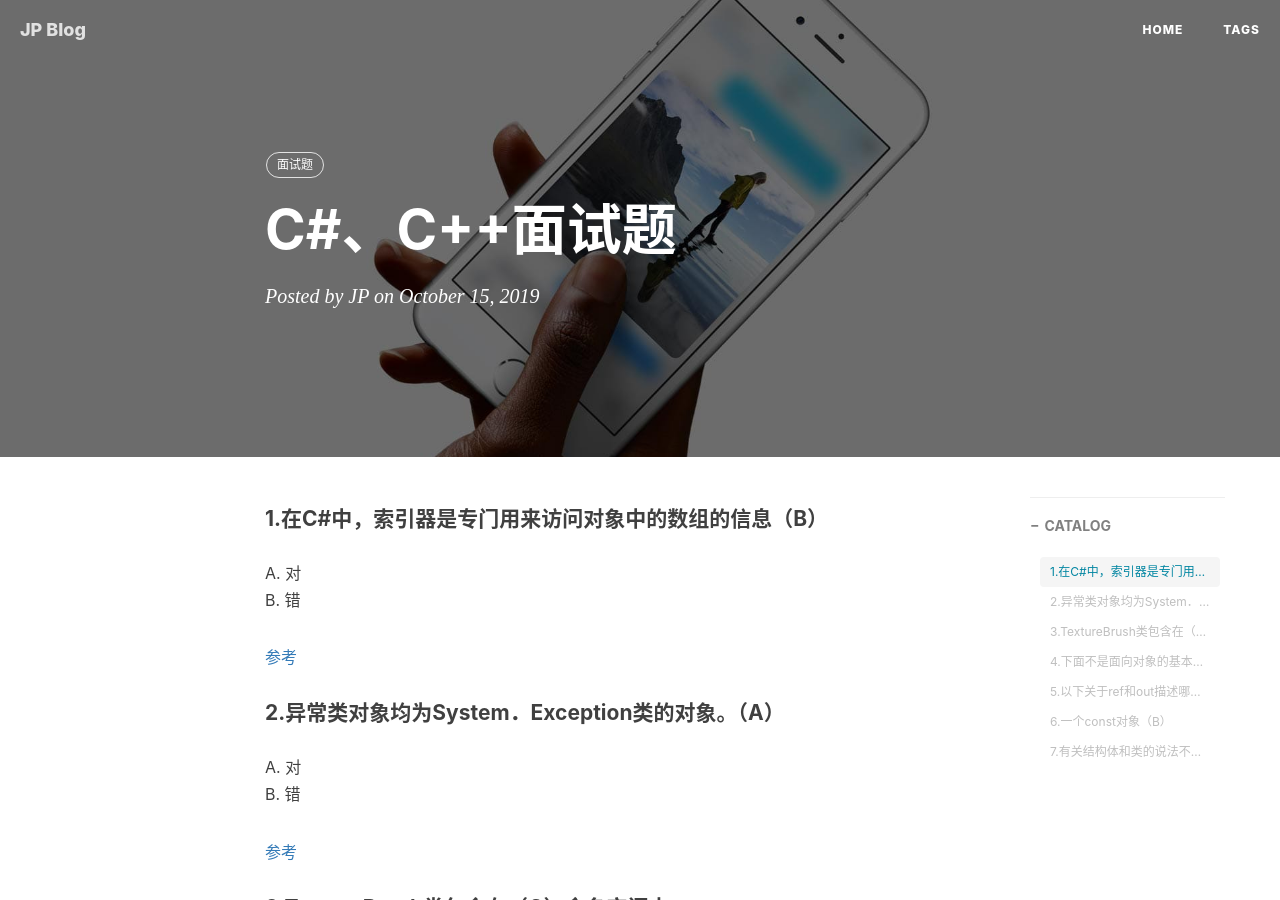
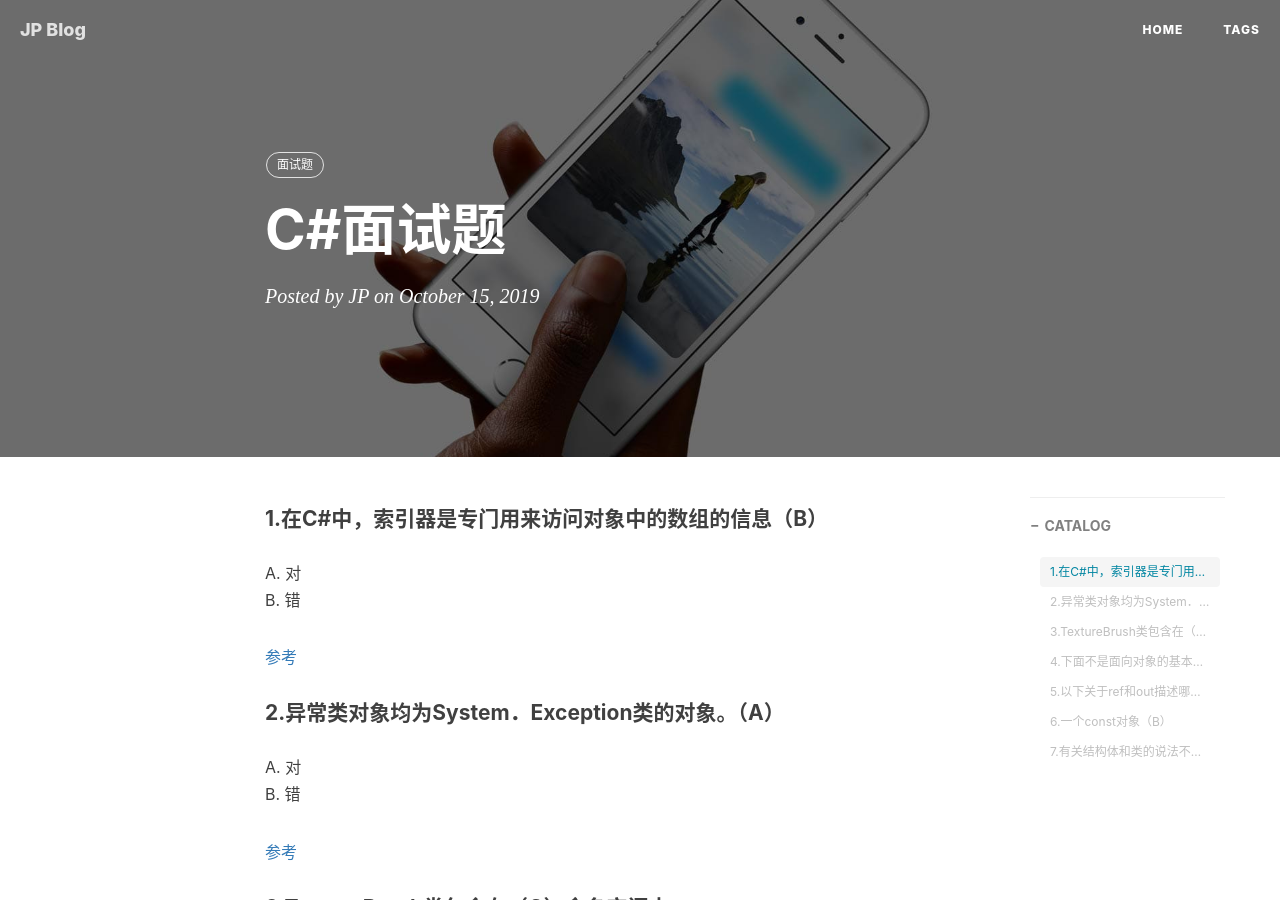
Before and after one commit to hongjiapeng/hongjiapeng.github.io, a Jekyll site: the page built from _posts/2017-10-15-C#面试题2.md, in a window 1280 px wide and 900 px high. Built offline with Jekyll 4.4.1, drawn with Linux system fonts in a browser that asks for light colours; nearby versions of some CDN libraries; comment, search, counter and statistics services are not loaded.

```diff
--- a/_posts/2017-10-15-C#面试题2.md
+++ b/_posts/2017-10-15-C#面试题2.md
@@ -1,6 +1,6 @@
 ---
 layout:     post
-title:      C#、C++面试题
+title:      C#面试题
 subtitle:
 date:       2019-10-15
 author:     JP
```
